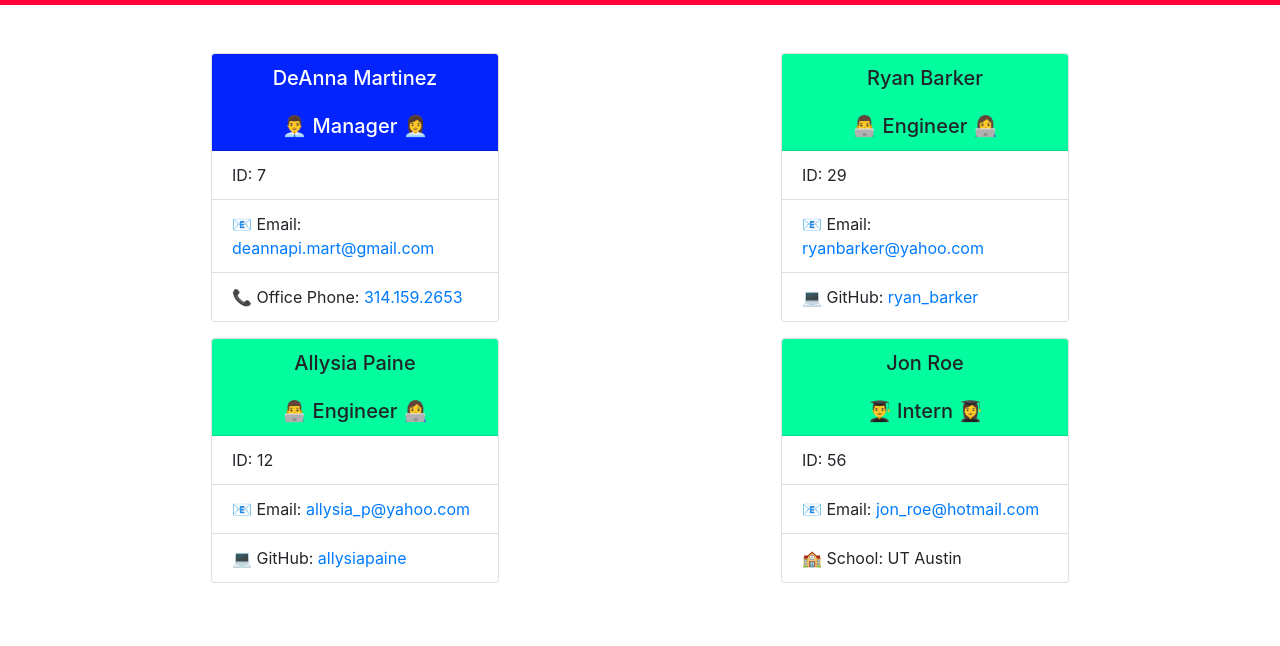
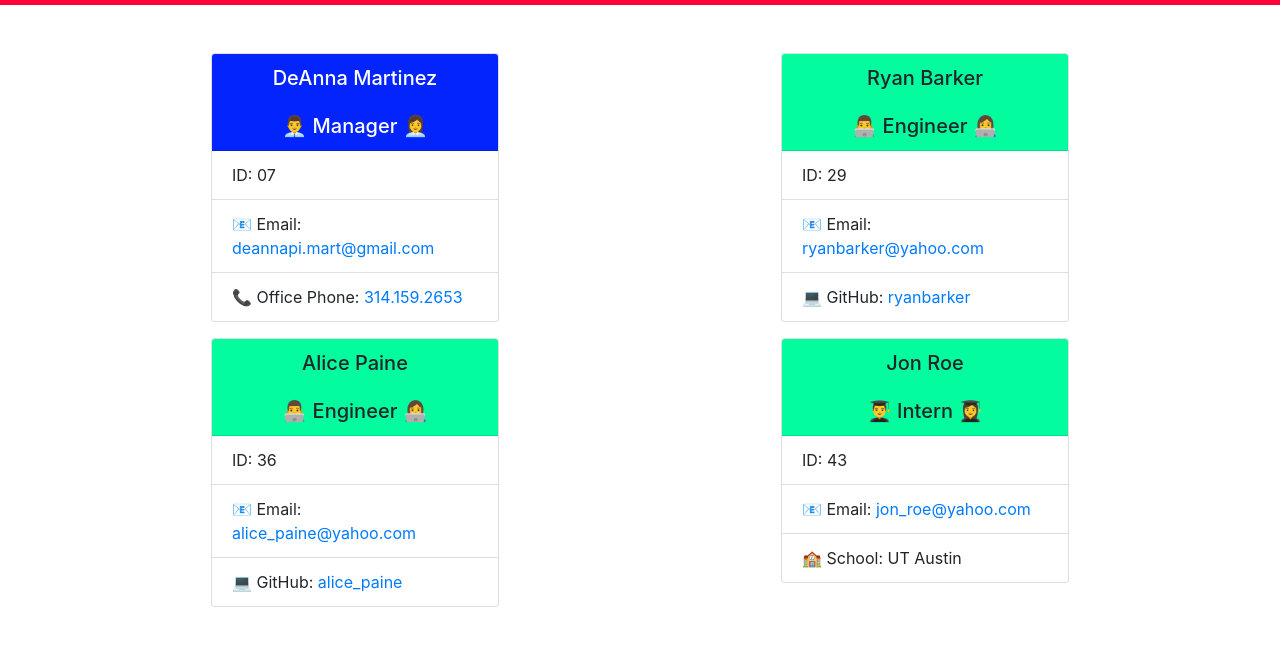
Before and after one commit to deannapi/team-profile-generator, a website: page index.html in a window 1280 px wide. Shown: the part 84-730 px from the top of the page. Drawn offline with nearby package versions, Linux system fonts and the light colour scheme.

Commit message:
final readme demo vid

```diff
--- a/index.html
+++ b/index.html
@@ -16,7 +16,7 @@
             <div class="card mx-auto mb-3" style="width: 18rem">
             <h5 class="card-header" style='text-align:center;background-color:#0324fc;color:white'>DeAnna Martinez<br /><br />👨‍💼 Manager 👩‍💼</h5>
             <ul class="list-group list-group-flush">
-                <li class="list-group-item">ID: 7</li>
+                <li class="list-group-item">ID: 07</li>
                 <li class="list-group-item" >📧 Email: <a href='mailto:deannapi.mart@gmail.com'>deannapi.mart@gmail.com</a></li>
                 <li class="list-group-item">📞 Office Phone: <a href='tel:314.159.2653'>314.159.2653</a></li>
             </ul>
@@ -27,24 +27,24 @@
             <ul class="list-group list-group-flush">
                 <li class="list-group-item">ID: 29</li>
                 <li class="list-group-item" >📧 Email: <a href='mailto:ryanbarker@yahoo.com'>ryanbarker@yahoo.com</a></li>
-                <li class="list-group-item">💻 GitHub: <a href='https://github.com/ryan_barker'>ryan_barker</a></li>
+                <li class="list-group-item">💻 GitHub: <a href='https://github.com/ryanbarker'>ryanbarker</a></li>
             </ul>
             </div>
         </div><div class="col-6">
             <div class="card mx-auto mb-3" style="width: 18rem">
-            <h5 class="card-header" style='text-align:center;background-color:#03fc9d'>Allysia Paine<br /><br />👨‍💻 Engineer 👩‍💻</h5>
+            <h5 class="card-header" style='text-align:center;background-color:#03fc9d'>Alice Paine<br /><br />👨‍💻 Engineer 👩‍💻</h5>
             <ul class="list-group list-group-flush">
-                <li class="list-group-item">ID: 12</li>
-                <li class="list-group-item" >📧 Email: <a href='mailto:allysia_p@yahoo.com'>allysia_p@yahoo.com</a></li>
-                <li class="list-group-item">💻 GitHub: <a href='https://github.com/allysiapaine'>allysiapaine</a></li>
+                <li class="list-group-item">ID: 36</li>
+                <li class="list-group-item" >📧 Email: <a href='mailto:alice_paine@yahoo.com'>alice_paine@yahoo.com</a></li>
+                <li class="list-group-item">💻 GitHub: <a href='https://github.com/alice_paine'>alice_paine</a></li>
             </ul>
             </div>
         </div><div class="col-6">
             <div class="card mx-auto mb-3" style="width: 18rem">
             <h5 class="card-header" style='text-align:center;background-color:#03fc9d;'>Jon Roe<br /><br />👨‍🎓 Intern 👩‍🎓</h5>
             <ul class="list-group list-group-flush">
-                <li class="list-group-item">ID: 56</li>
-                <li class="list-group-item" >📧 Email: <a href='mailto:jon_roe@hotmail.com'>jon_roe@hotmail.com</a></li>
+                <li class="list-group-item">ID: 43</li>
+                <li class="list-group-item" >📧 Email: <a href='mailto:jon_roe@yahoo.com'>jon_roe@yahoo.com</a></li>
                 <li class="list-group-item">🏫 School: UT Austin</li>
             </ul>
             </div>
--- a/package.json
+++ b/package.json
@@ -4,7 +4,7 @@
   "description": "builds a HTMl page with node.js about employee data",
   "main": "index.js",
   "scripts": {
-    "test": "test"
+    "test": "jest"
   },
   "repository": {
     "type": "git",
```
Also changed, not shown: __tests__/Employee.test.js (+21 -9 lines), __tests__/Engineer.test.js (+1 -1 lines), README.md, 1 other file.
